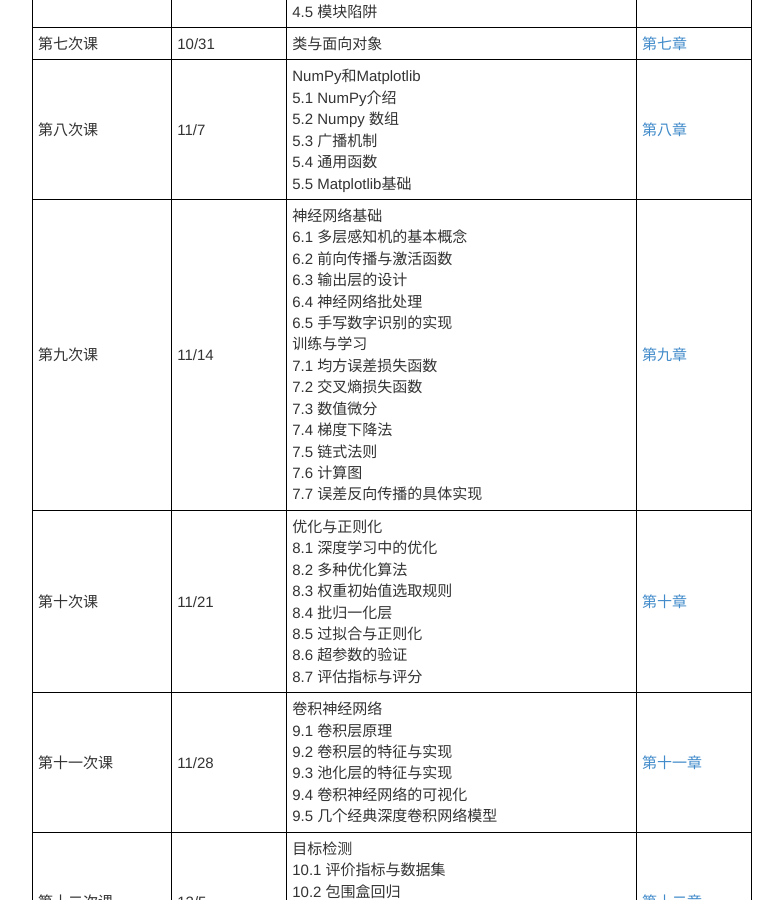
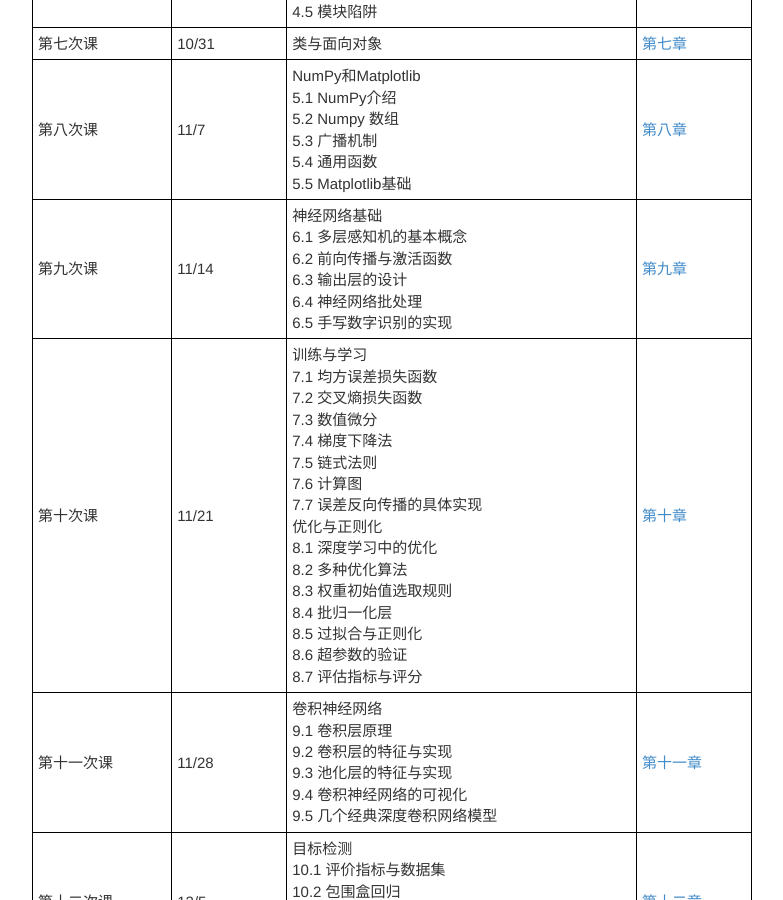
Before and after one commit to libingict/libingict.github.io, a Jekyll site: the page built from teaching/index_cn.html, in a window 1280 px wide and 900 px high, scrolled down 1762 px. Shown: the whole window, without its empty margins (56-839 px from the left). Built offline with Jekyll 4.4.1, drawn with Linux system fonts in a browser that asks for light colours; nearby versions of some CDN libraries; library files that are not in the unit come from our copies; a script that is not in the unit is left out; part of the change alters nothing that is shown.

```diff
--- a/teaching/index_cn.html
+++ b/teaching/index_cn.html
@@ -125,7 +125,13 @@ title: course
 				6.3 输出层的设计<br>
 				6.4 神经网络批处理<br>
 				6.5 手写数字识别的实现<br>
-			     训练与学习<br>
+			     </td>
+                             <td><a href="/lectures/lecture9.pdf" download="lecture9-MLP&NN">第九章</a></td>
+			  </tr>
+			  <tr>
+			     <td>第十次课</td>
+			     <td>11/21</td>
+			     <td>训练与学习<br>
 				7.1 均方误差损失函数<br>
 				7.2 交叉熵损失函数<br>
 				7.3 数值微分<br>
@@ -133,13 +139,7 @@ title: course
 				7.5 链式法则<br>
 				7.6 计算图<br>
 				7.7 误差反向传播的具体实现<br>
-			     </td>
-                             <td><a href="">第九章</a></td>
-			  </tr>
-			  <tr>
-			     <td>第十次课</td>
-			     <td>11/21</td>
-			     <td>优化与正则化<br>
+				     优化与正则化<br>
 				8.1 深度学习中的优化<br>
 				8.2 多种优化算法<br>
 				8.3 权重初始值选取规则<br>
```
